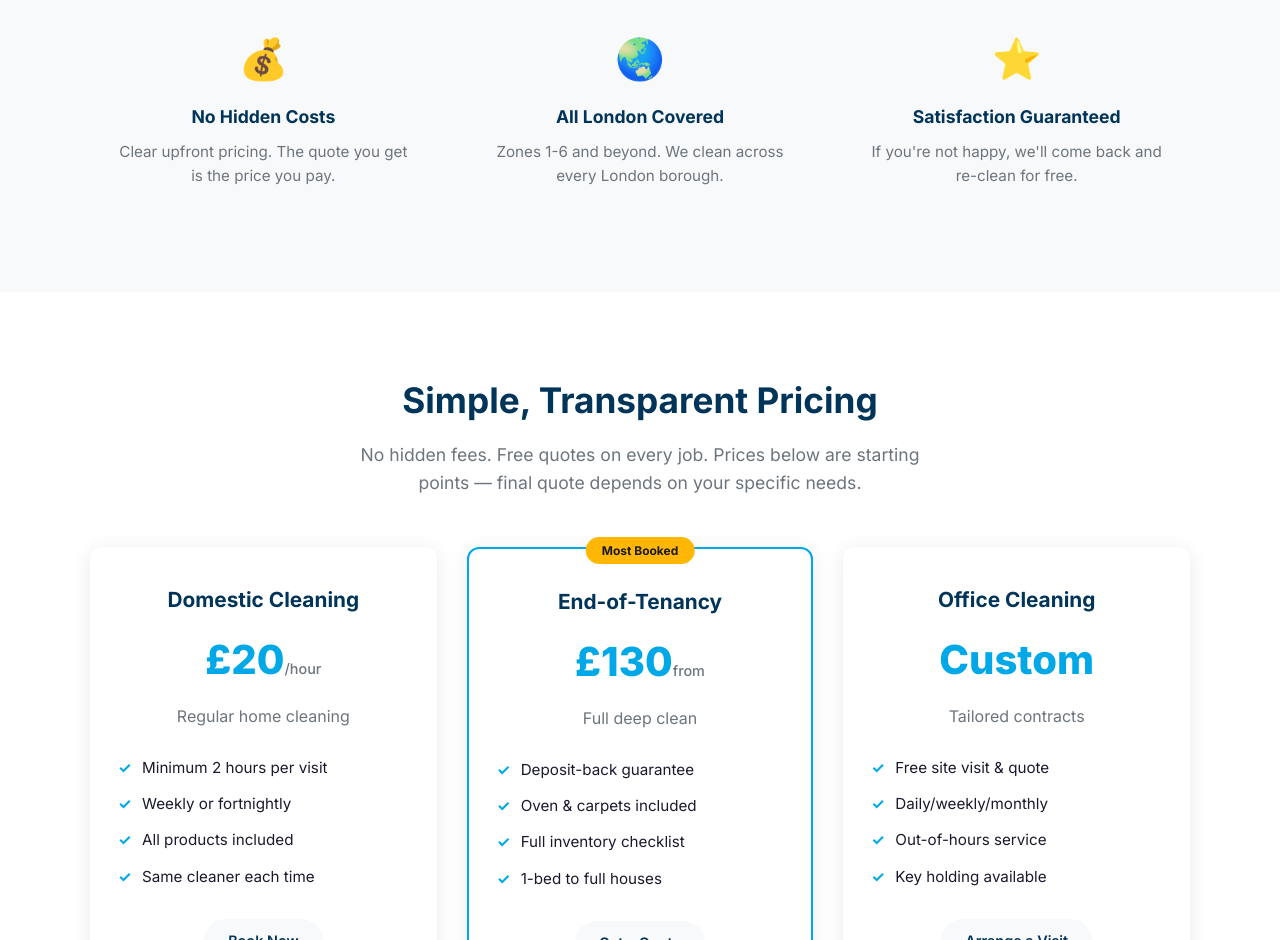
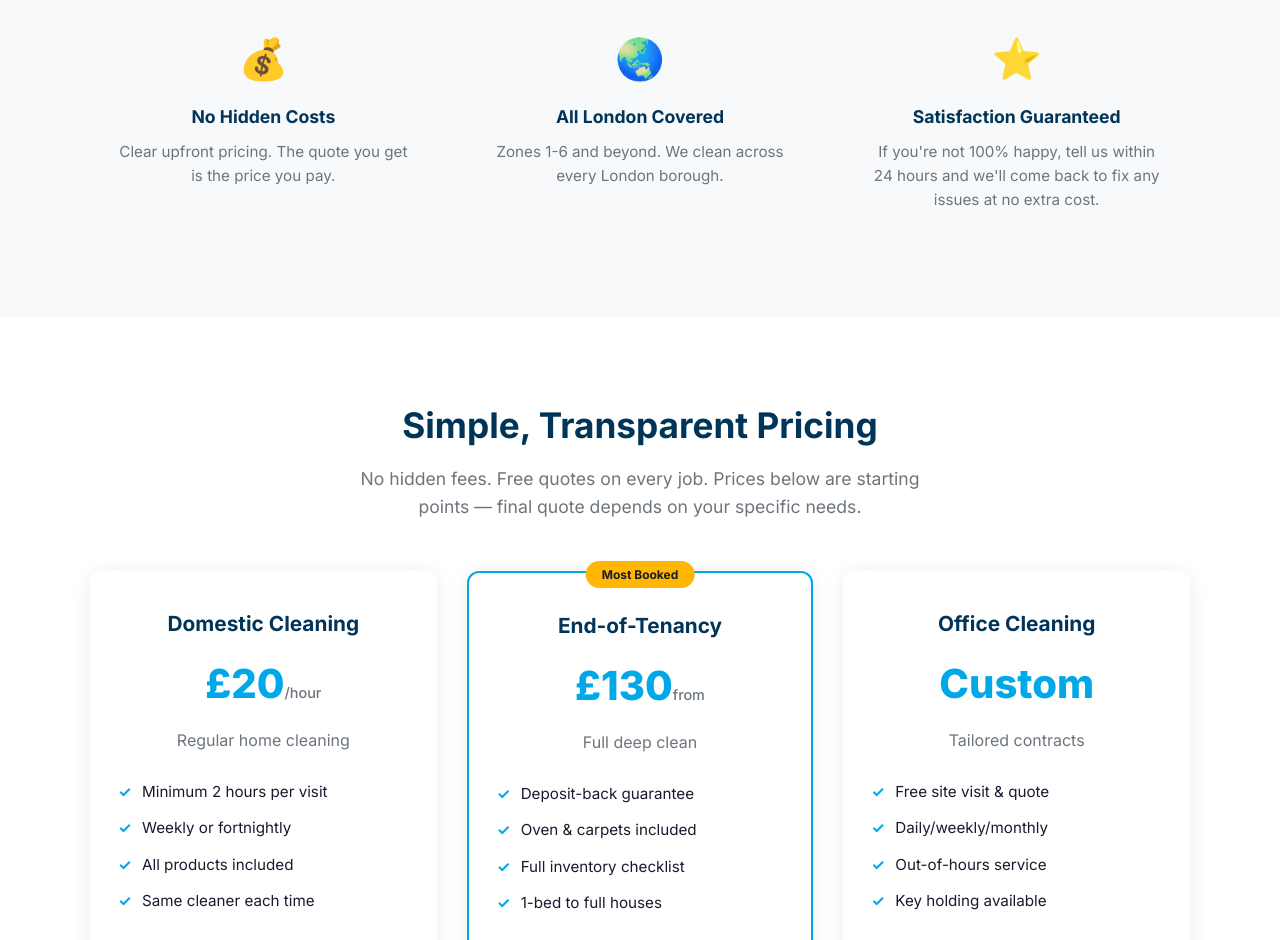
Before and after one commit to procripiq/london-bright-cleaners, a plain HTML site: page index.html in a window 1280 px wide. Shown: the part 2000-2940 px from the top of the page. Drawn offline with Linux system fonts and the light colour scheme.

Commit message:
Update satisfaction guarantee to 24-hour fix policy
Changed from open-ended 're-clean for free' to a more controlled
'24-hour fix at no extra cost' wording. Protects the business while
still building trust with customers.

```diff
--- a/index.html
+++ b/index.html
@@ -163,7 +163,7 @@
             <div class="feature">
                 <div class="feature-icon">&#11088;</div>
                 <h4>Satisfaction Guaranteed</h4>
-                <p>If you're not happy, we'll come back and re-clean for free.</p>
+                <p>If you're not 100% happy, tell us within 24 hours and we'll come back to fix any issues at no extra cost.</p>
             </div>
         </div>
     </div>
```
